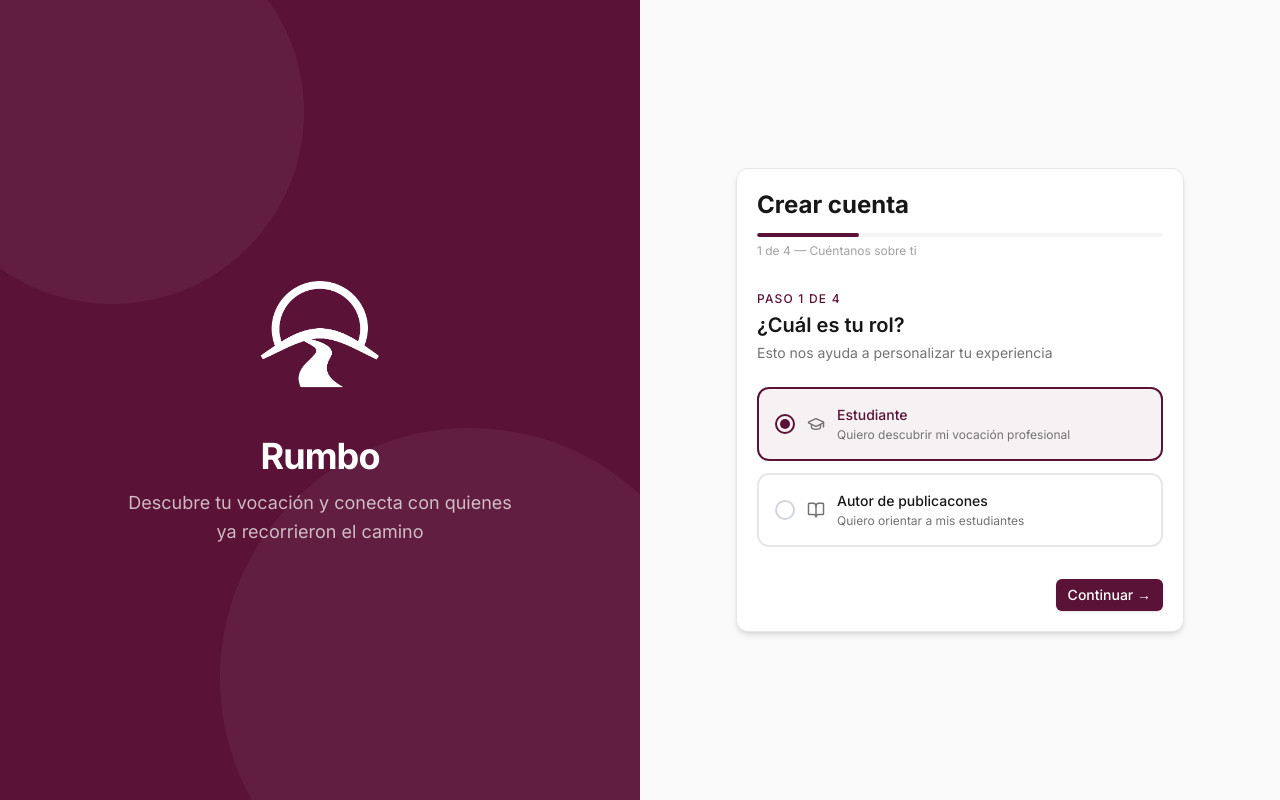
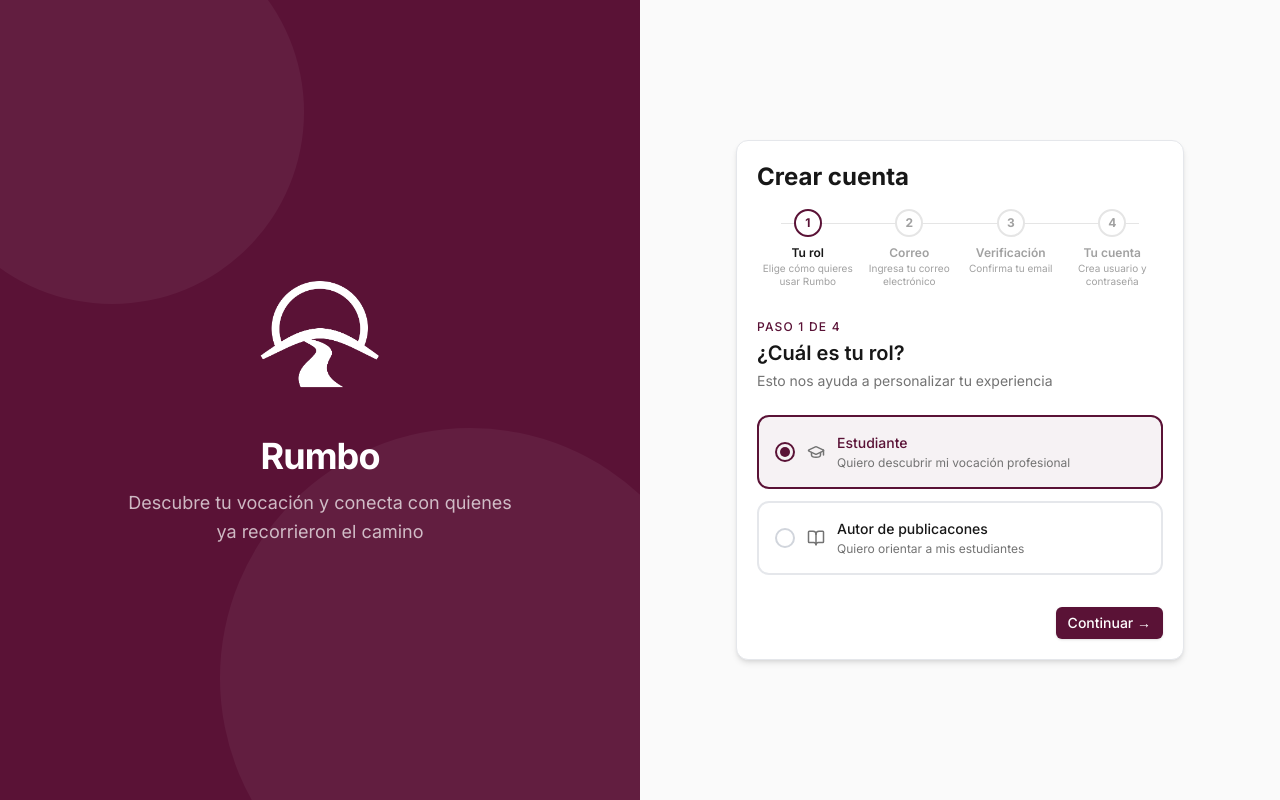
Before and after one commit to jorgsaul/Rumbo_v2, a Next.js app in the folder frontend/: page /register in a window 1280 px wide. Built offline with nearby package versions, Linux system fonts and the light colour scheme; no server answers.

Commit message:
cambios en el diseños de registro

```diff
--- /dev/null
+++ b/frontend/src/features/auth/components/RegisterStepper.tsx
@@ -0,0 +1,80 @@
+"use client";
+
+import { cn } from "@/lib";
+import { Check } from "lucide-react";
+
+const STEPS = [
+  { label: "Tu rol", description: "Elige cómo quieres usar Rumbo" },
+  { label: "Correo", description: "Ingresa tu correo electrónico" },
+  { label: "Verificación", description: "Confirma tu email" },
+  { label: "Tu cuenta", description: "Crea usuario y contraseña" },
+];
+
+export default function RegisterStepper({
+  currentStep,
+}: {
+  currentStep: number;
+}) {
+  return (
+    <div className="w-full">
+      <div className="flex items-start justify-between relative">
+        <div className="absolute top-3.5 left-0 right-0 flex items-center px-6 pointer-events-none">
+          {STEPS.slice(0, -1).map((_, i) => (
+            <div
+              key={i}
+              className={cn(
+                "flex-1 h-px transition-colors duration-300",
+                i + 1 < currentStep
+                  ? "bg-primary"
+                  : "bg-neutral-200 dark:bg-neutral-700",
+              )}
+            />
+          ))}
+        </div>
+
+        {STEPS.map((step, i) => {
+          const stepNum = i + 1;
+          const isCompleted = stepNum < currentStep;
+          const isCurrent = stepNum === currentStep;
+
+          return (
+            <div
+              key={i}
+              className="flex flex-col items-center gap-2 z-10 flex-1"
+            >
+              <div
+                className={cn(
+                  "w-7 h-7 rounded-full flex items-center justify-center text-xs font-bold transition-all duration-300 border-2",
+                  isCompleted && "bg-primary border-primary text-white",
+                  isCurrent &&
+                    "bg-white dark:bg-neutral-900 border-primary text-primary",
+                  !isCompleted &&
+                    !isCurrent &&
+                    "bg-white dark:bg-neutral-900 border-neutral-200 dark:border-neutral-700 text-neutral-400",
+                )}
+              >
+                {isCompleted ? <Check size={13} /> : stepNum}
+              </div>
+
+              <div className="flex flex-col items-center text-center gap-0.5 px-1">
+                <p
+                  className={cn(
+                    "text-xs font-semibold leading-tight",
+                    isCurrent
+                      ? "text-neutral-900 dark:text-white"
+                      : "text-neutral-400",
+                  )}
+                >
+                  {step.label}
+                </p>
+                <p className="text-[10px] text-neutral-400 leading-tight hidden sm:block">
+                  {step.description}
+                </p>
+              </div>
+            </div>
+          );
+        })}
+      </div>
+    </div>
+  );
+}
--- a/frontend/src/features/auth/layout.tsx
+++ b/frontend/src/features/auth/layout.tsx
@@ -5,6 +5,7 @@ import RegisterStep1 from "./components/Step1";
 import RegisterStep2 from "./components/Step2";
 import RegisterStep3 from "./components/Step3";
 import RegisterStep4 from "./components/Step4";
+import RegisterStepper from "./components/RegisterStepper";
 
 const STEPS = {
   Step1: <RegisterStep1 />,
@@ -29,24 +30,12 @@ export default function AuthRegisterLayout() {
 
   return (
     <div className="flex flex-col gap-8">
-      <div className="flex flex-col gap-3">
+      <div className="flex flex-col gap-4">
         <h1 className="text-2xl font-bold text-neutral-900 dark:text-white">
           Crear cuenta
         </h1>
-
-        <div className="flex flex-col gap-1.5">
-          <div className="w-full h-1 bg-neutral-100 dark:bg-neutral-800 rounded-full overflow-hidden">
-            <div
-              className="h-full bg-primary rounded-full transition-all duration-500"
-              style={{ width: `${progress}%` }}
-            />
-          </div>
-          <p className="text-xs text-neutral-400">
-            {currentStep} de {totalSteps} — {STEP_TITLES[step]}
-          </p>
-        </div>
+        <RegisterStepper currentStep={currentStep} />
       </div>
-
       <div className="min-h-48">{STEPS[step]}</div>
     </div>
   );
```
Also changed, not shown: 1 other file (tests, documents, lock files or other folders).
